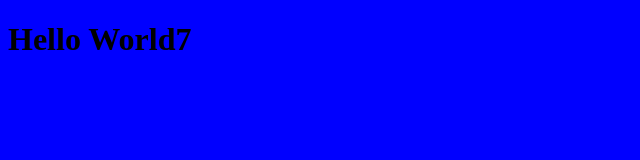
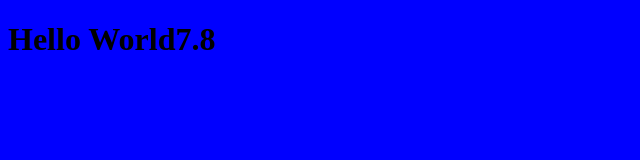
Before and after one commit to hri1/myrepo, a plain HTML site: page index.html in a window 1280 px wide. Shown: the full height of the page, 0-640 px from the left. Drawn offline with Linux system fonts and the light colour scheme.

Commit message:
change the version 2

```diff
--- a/index.html
+++ b/index.html
@@ -7,7 +7,7 @@
     <title>Document</title>
 </head>
 <body>
-    <h1>Hello World7</h1>
+    <h1>Hello World7.8</h1>
 
 </body>
 </html>
```
